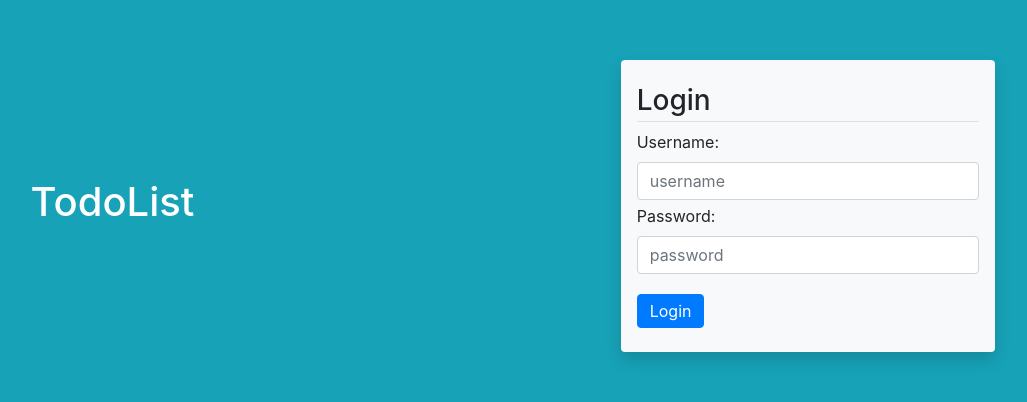
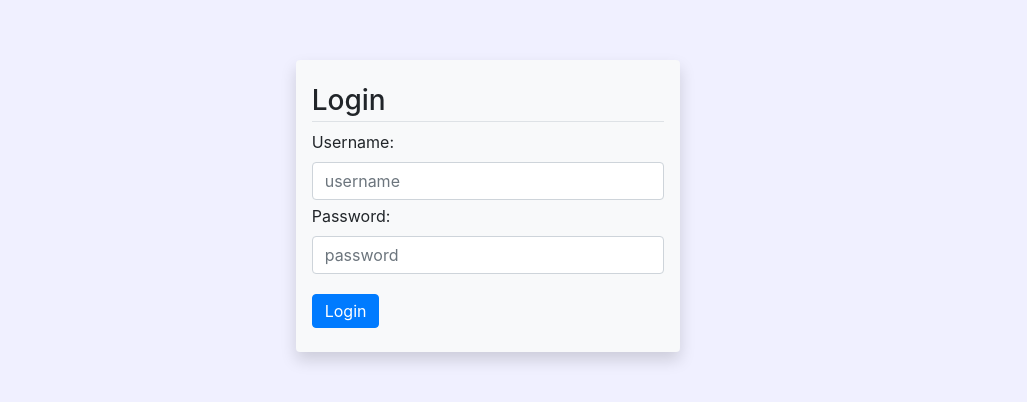
Before and after one commit to alexwbt/tecky-project-3, a React (Create React App) app in the folder app/: page /login in a window 1280 px wide. Shown: the part 194-596 px from the top of the page, without its empty margins (152-1179 px from the left). Built offline with nearby package versions, Linux system fonts and the light colour scheme; no server answers.

Commit message:
edited login page

```diff
--- a/app/src/Login.tsx
+++ b/app/src/Login.tsx
@@ -50,15 +50,10 @@ class Login extends React.Component<ILoginProps, ILoginStates> {
 
     render() {
         return (
-            <div className="container-fluid bg-info">
+            <div className="container-fluid" style={{backgroundColor: "rgba(240, 240, 255)"}}>
                 <div className="row align-items-center" style={{ height: this.state.height }}>
-                    <div className="d-sm-block d-none col-6">
-                        <div className="col-6 mx-auto">
-                            <h1 className="text-white">TodoList</h1>
-                        </div>
-                    </div>
-                    <div className="col-sm-6 col-12">
-                        <div className="col-md-12 col-lg-8 p-3 mx-auto">
+                    <div className="col-12">
+                        <div className="col-sm-12 col-lg-4 p-3 mx-auto">
                             <form className="px-3 py-4 rounded shadow bg-light" onSubmit={this.submitLogin.bind(this)}>
                                 <h3 className="pb-1 border-bottom">Login</h3>
                                 <label htmlFor="usernameInput" className="input-group-prepend">
```
